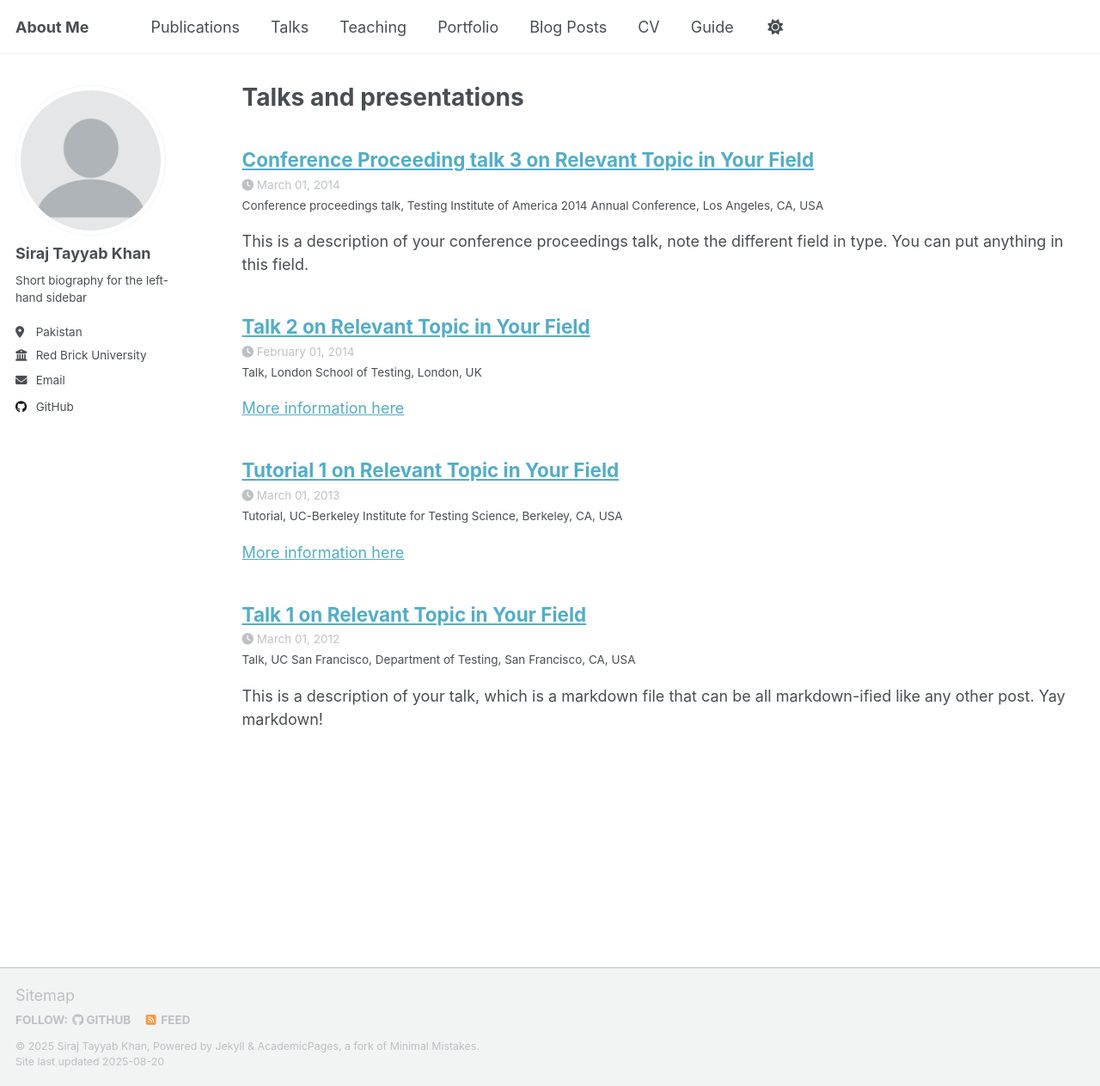
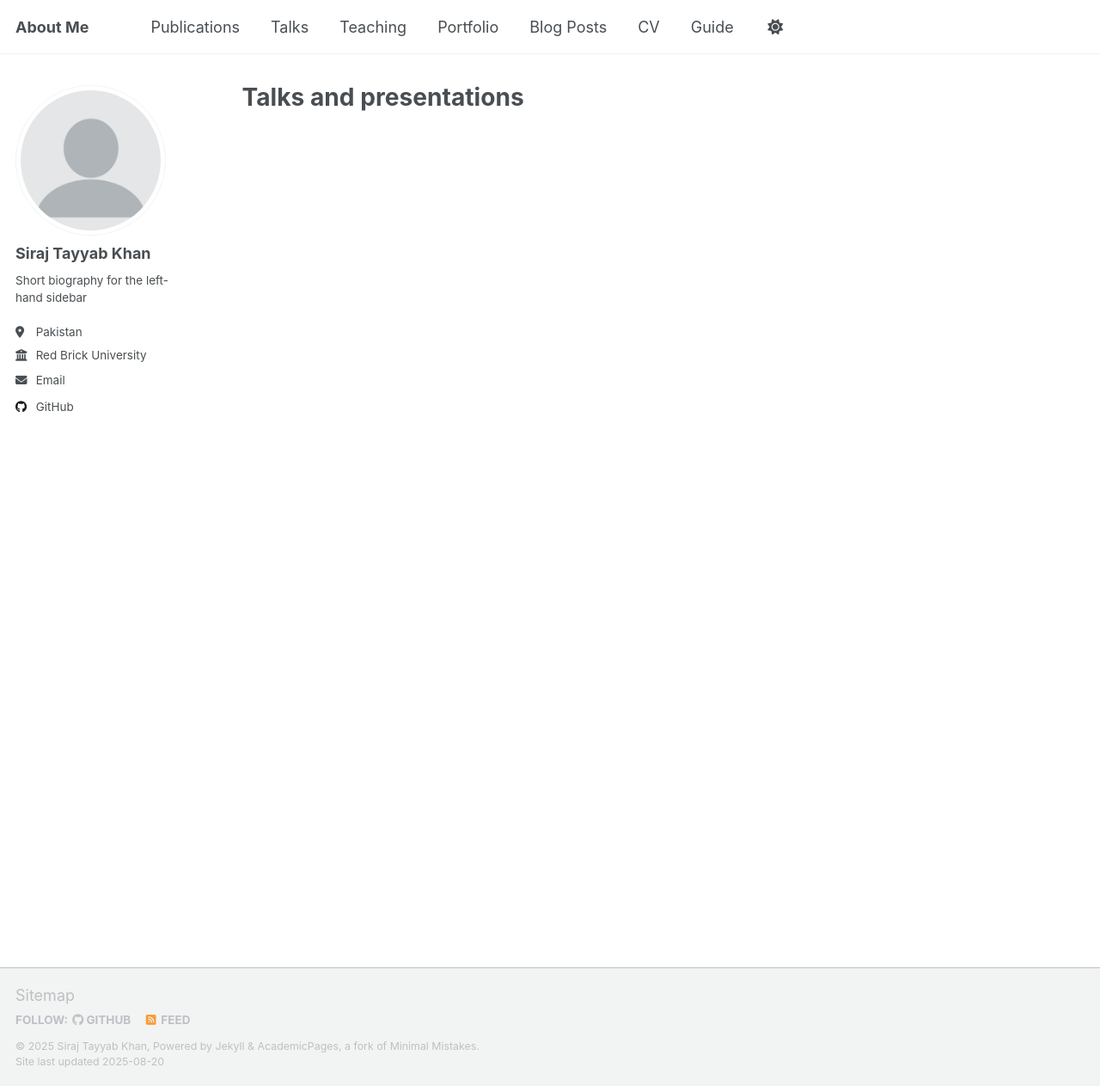
Before and after one commit to Sirajkhan24/Sirajkhan24.github.io, a Jekyll site: the page built from _pages/talks.html, in a window 1280 px wide and 1263 px high. Shown: the whole window at 86% size. Built offline with Jekyll 4.4.1, drawn with Linux system fonts in a browser that asks for light colours; a script that is not in the unit is left out; part of the change alters nothing that is shown.

Commit message:
Removed talks, and teaching

```diff
--- a/_config.yml
+++ b/_config.yml
@@ -226,9 +226,9 @@ collections:
   portfolio:
     output: true
     permalink: /:collection/:path/
-  talks:
-    output: true
-    permalink: /:collection/:path/
+  # talks:
+  #   output: true
+  #   permalink: /:collection/:path/
 
 
 # These settings control how pages and collections are included in the site
@@ -252,14 +252,14 @@ defaults:
       layout: single
       author_profile: true
   # _teaching
-  - scope:
-      path: ""
-      type: teaching
-    values:
-      layout: single
-      author_profile: true
-      share: true
-      comments: true
+  # - scope:
+  #     path: ""
+  #     type: teaching
+  #   values:
+  #     layout: single
+  #     author_profile: true
+  #     share: true
+  #     comments: true
   # _publications
   - scope:
       path: ""
@@ -279,13 +279,13 @@ defaults:
       share: true
       comment: true
   # _talks
-  - scope:
-      path: ""
-      type: talks
-    values:
-      layout: talk
-      author_profile: true
-      share: true
+  # - scope:
+  #     path: ""
+  #     type: talks
+  #   values:
+  #     layout: talk
+  #     author_profile: true
+  #     share: true
 
 
 # Sass/SCSS
```
